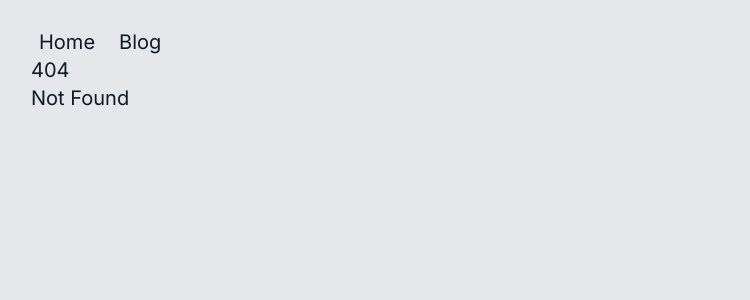
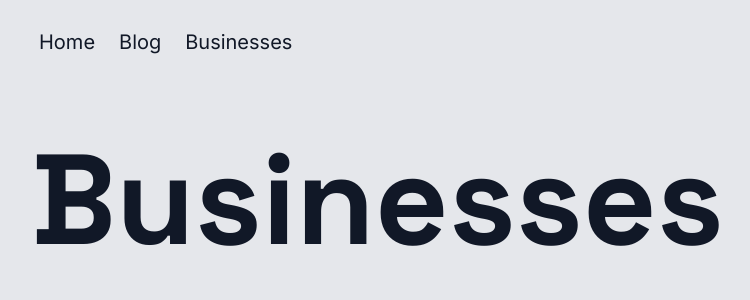
Before and after one commit to Team-SMP/teamsmp-web, a SvelteKit app: page /business in a window 1280 px wide. Before the commit this address had no page. Shown: the top 300 px of the page, without its empty margins (17-767 px from the left). Built offline with nearby package versions, Linux system fonts and the light colour scheme.

Commit message:
Add Businesses page

```diff
--- a/src/routes/+layout.svelte
+++ b/src/routes/+layout.svelte
@@ -7,6 +7,7 @@
 <nav id="navbar" class="flex flex-row gap-6 text-xl ms-2">
 	<div class="flex-none hover:scale-110 hover:translate-y-0.5 transition-transform target:text-emerald-500"><a href="/" id="">Home</a></div>
 	<div class="flex-none hover:scale-110 hover:translate-y-0.5 transition-transform target:text-emerald-500"><a href="/blog" id="blog">Blog</a></div>
+	<div class="flex-none hover:scale-110 hover:translate-y-0.5 transition-transform target:text-emerald-500"><a href="/business" id="business">Businesses</a></div>
 </nav>
 
 {#key data.currentRoute}
--- /dev/null
+++ b/src/routes/business/+page.svelte
@@ -0,0 +1,9 @@
+<svelte:head>
+    <title>Team SMP: Businesses</title>
+</svelte:head>
+
+<script>
+    import TitleBlock from "$lib/components/TitleBlock.svelte";
+</script>
+
+<TitleBlock><b>Businesses</b></TitleBlock>
```
